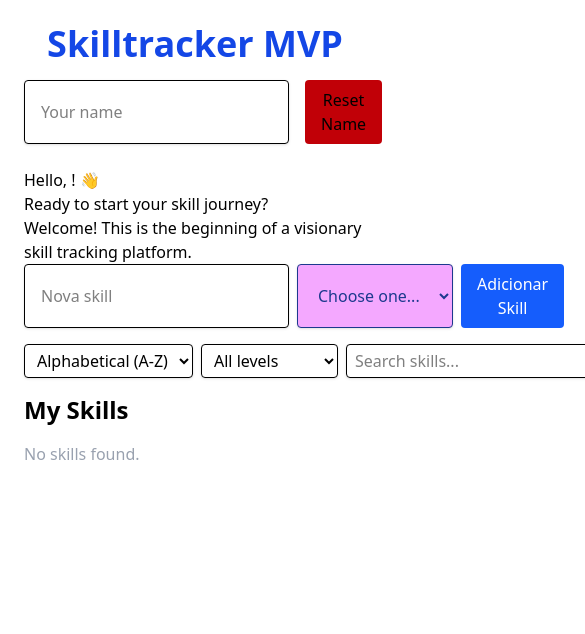
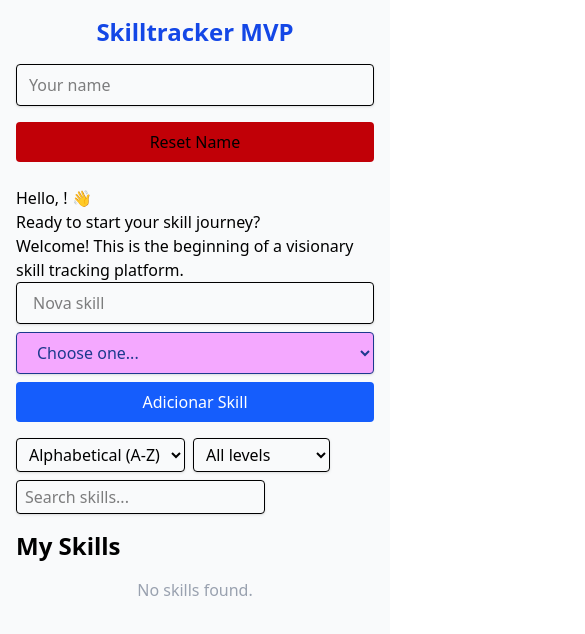
Before and after one commit to hedy44/skilltracker, a Next.js app in the folder frontend/: page / in a window 390 px wide. Shown: the top 634 px of the page, 585 px wide, since content can reach past the window. Built offline with nearby package versions, Linux system fonts and the light colour scheme.

Commit message:
refactor: improve overall responsiveness for filters and skill list layouts

```diff
--- a/frontend/src/app/page.tsx
+++ b/frontend/src/app/page.tsx
@@ -140,19 +140,20 @@ export default function Home() {
 
 
   return (
-    <main className="max-w-2xl mx-auto p-6">
+    <main className="w-full max-w-xl sm:max-w-2xl mx-auto p-4 sm:p-6 bg-gray-50 min-h-screen">
       {/* HEADER */}
-      <h1  className="text-4xl font-bold text-center mb-4 text-blue-700">Skilltracker MVP</h1>
-      <div className="mb-4 flex gap-2">
+      <h1  className="text-2xl sm:text-3xl md:text-4xl font-bold text-center mb-4 text-blue-700">Skilltracker MVP</h1>
+      {/* INPUT NOME + BOTÃO RESET */}
+      <div className="mb-4 flex flex-col sm:flex-row gap-2">
         <input
-          className="flex-1 px-4 py-2 border rounded shadow-sm focus:outline-none focus:ring-2 focus:ring-blue-400 mb-2"
+          className="w-full sm:w-auto px-3 sm:px-4 py-2 border rounded shadow-sm focus:outline-none focus:ring-2 focus:ring-blue-400 mb-2 sm:mb-0"
           type="text"
           placeholder="Your name"
           value={name}
           onChange={(e) => setName(e.target.value)}
         />
         <button
-          className="ml-2 px-4 py-2 bg-red-700 rounded hover:bg-gray-300 mb-2"
+          className="sm:ml-2 px-4 py-2 bg-red-700 rounded hover:bg-gray-300 mb-2 sm:mb-0"
           onClick={resetName}>Reset Name
         </button>
       </div>
@@ -176,8 +177,8 @@ export default function Home() {
         success={success}
       />
 
-       {/* CRITÉRIO DE ORDENAÇÃO */}
-      <div className="mb-4 flex items-center gap-2">
+        {/* CRITÉRIO DE ORDENAÇÃO, FILTRO, SEARCH */}
+      <div className="mb-4 flex flex-wrap gap-2 w-full">
         <SortSelect sortOption={sortOption} setSortOption={setSortOption} />
         {/* Proficiency Filter*/}
         <ProficiencyFilter filter={filter} setFilter={setFilter} />
@@ -189,7 +190,7 @@ export default function Home() {
 
       {/* LISTA DE SKILLS */}
       <h2 className="text-2xl font-semibold mb-2">My Skills</h2>
-      <div>
+      <div className="w-full">
         <SkillList
         skills={getSkillsSorted()
         .filter(skill =>
--- a/frontend/src/components/SkillCard.tsx
+++ b/frontend/src/components/SkillCard.tsx
@@ -45,14 +45,15 @@ export default function SkillCard ({
   // Se esta skill está a ser editada, mostra os inputs
   if (editingId === skill.id) {
     return (
-      <div className="flex items-center px-4 py-2 rounded mb-2 shadow-sm border border-blue-200 bg-purple-200">
+      <div className="flex flex-wrap items-center gap-2 w-full max-w-2xl mx-auto bg-purple-200 px-4 py-2 rounded mb-2 shadow border border-blue-200">
         <input
-          className="flex-1 px-2 py-1 border rounded focus:outline-none focus:ring-2 focus:ring-blue-500 text-blue-800"
+          className="flex-1 min-w-[120px] px-2 py-1 border rounded focus:outline-none focus:ring-2 focus:ring-blue-500 text-blue-800 bg-black text-white"
           value={editName}
           onChange={e => setEditName(e.target.value)}
         />
-        <select
-          className="mx-4 px-2 py-1 border rounded focus:outline-none focus:ring-2 focus:ring-blue-500 text-blue-800"
+        {/* Proficiency */}
+          <select
+          className="sm:mx-4 px-2 py-1 border rounded focus:outline-none focus:ring-2 focus:ring-blue-500 text-blue-800 bg-purple-100"
           value={editProficiency}
           onChange={e => setEditProficiency(e.target.value)}
         >
@@ -61,8 +62,8 @@ export default function SkillCard ({
           <option value="Intermediate">Intermediate</option>
           <option value="Advanced">Advanced</option>
         </select>
-
-        <div className="ml-auto flex gap-2">
+        {/* Botões */}
+        <div className="flex gap-2 w-full sm:w-auto mt-2 sm:mt-0 sm:ml-auto">
           <button
           className="bg-green-700 text-white px-3 py-1 rounded hover:bg-green-800 transition"
           onClick={() => onSave(skill.id, editName, editProficiency)}
@@ -81,16 +82,18 @@ export default function SkillCard ({
     );
   }
 
+// VISUALIZAÇÃO NORMAL
     return (
-        <div className="flex items-center px-4 py-2 rounded mb-2 shadow-sm border border-gray-200 bg-gray-50">
-            <span className="flex-1 text-blue-700 font-semibold">{skill.name}</span>
-         <div className="w-40 flex justify-center">
-            <span className={`mx-4 text-xs px-2 py-1 rounded ${getProficiencyBadgeClass(skill.proficiency)}`}>
+        <div className="flex flex-wrap items-center gap-2 w-full max-w-2xl mx-auto bg-white px-4 py-2 rounded mb-2 shadow border border-gray-200">
+          {/* Nome */}
+            <span className="flex-1 min-w-[120px] text-blue-700 font-semibold">{skill.name}</span>
+         {/* Badge */}
+            <span className={`text-xs px-2 py-1 rounded ${getProficiencyBadgeClass(skill.proficiency)}`}>
                 {skill.proficiency}
             </span>
-          </div>
 
-          <div className="ml-auto flex gap-2">
+          {/* Botões */}
+          <div className="flex gap-2 w-full sm:w-auto mt-2 sm:mt-0 sm:ml-auto">
             <button
                 className="text-sm text-blue-600 hover:underline"
                 onClick={() => setEditingId(skill.id)}
--- a/frontend/src/components/SkillForm.tsx
+++ b/frontend/src/components/SkillForm.tsx
@@ -20,16 +20,22 @@ export default function SkillForm({
   success,
 }: SkillFormProps) {
   return (
-    <div className="mb-4 flex gap-2">
+    <form
+      className=" mb-4 flex flex-col sm:flex-row gap-2
+        items-stretch sm:items-end w-full"
+      onSubmit={e => { e.preventDefault(); onAddSkill(); }}
+        >
+           {/* INPUT DA NOVA SKILL */}
       <input
-        className="flex-1 px-4 py-2 border rounded shadow-sm focus:outline-none focus:ring-2 focus:ring-blue-400"
+        className="flex-1 px-4 py-2 border rounded shadow-sm focus:outline-none focus:ring-2 focus:ring-blue-400 w-full"
         type="text"
         placeholder="Nova skill"
         value={newSkill}
         onChange={e => setNewSkill(e.target.value)}
       />
+       {/* SELECT DA PROFICIENCY */}
       <select
-        className="px-4 py-2 border rounded shadow-sm focus:outline-none focus:ring-2 focus:ring-blue-400 bg-fuchsia-300 text-blue-900"
+        className="px-4 py-2 border rounded shadow-sm focus:outline-none focus:ring-2 focus:ring-blue-400 bg-fuchsia-300 text-blue-900 w-full sm:w-auto"
         value={proficiency}
         onChange={e => setProficiency(e.target.value)}
       >
@@ -39,12 +45,12 @@ export default function SkillForm({
         <option value="Advanced">Advanced</option>
       </select>
       <button
-        className="bg-blue-600 text-white px-4 py-2 rounded hover:bg-blue-700"
-        onClick={onAddSkill}>
+        className="bg-blue-600 text-white px-4 py-2 rounded hover:bg-blue-700 w-full sm:w-auto"
+        type="submit">
           Adicionar Skill
       </button>
       {/* Mostra erros/success do form se quiseres aqui */}
 
-    </div>
+    </form>
   );
 }
--- a/frontend/src/components/SkillList.tsx
+++ b/frontend/src/components/SkillList.tsx
@@ -24,10 +24,10 @@ export default function SkillList({
   editingId,
   onSave,
 }: SkillListProps) {
-  if (!skills.length) return <p className="text-gray-400 mt-4">No skills found.</p>;
+  if (!skills.length) return <p className="text-gray-400 mt-4 text-center">No skills found.</p>;
 
   return (
-    <div>
+    <div className=" grid grid-cols-1 md:grid-cols-2 gap-3 w-full transition-all">
       {skills.map(skill => (
         <SkillCard
           key={skill.id}
--- a/frontend/src/components/SkillSearch.tsx
+++ b/frontend/src/components/SkillSearch.tsx
@@ -18,4 +18,3 @@ export default function SkillSearch ({search, setSearch}: SkillSearchProps){
     )
 
 }
-{/* SEARCH ENGINE*/}
```
